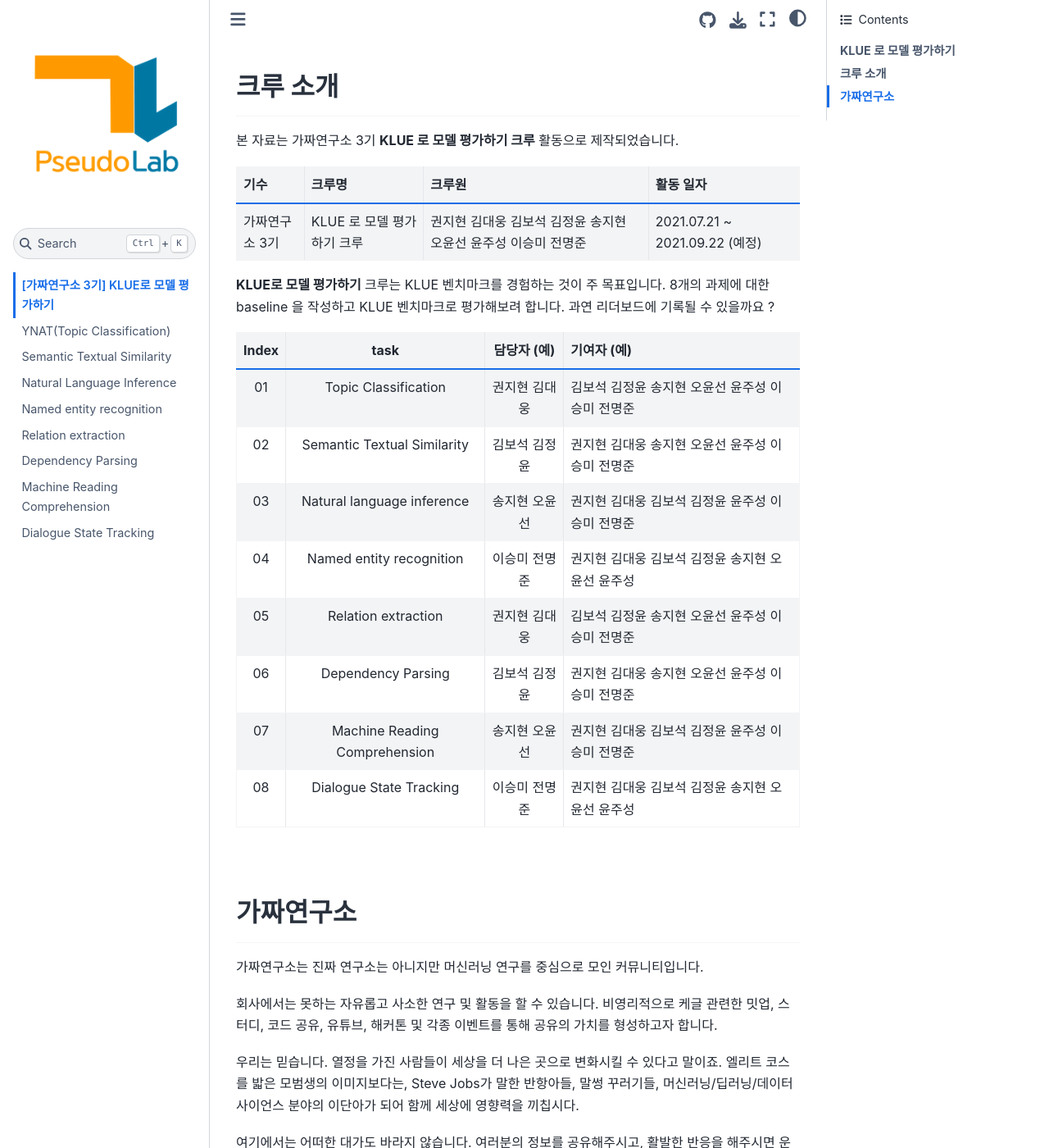
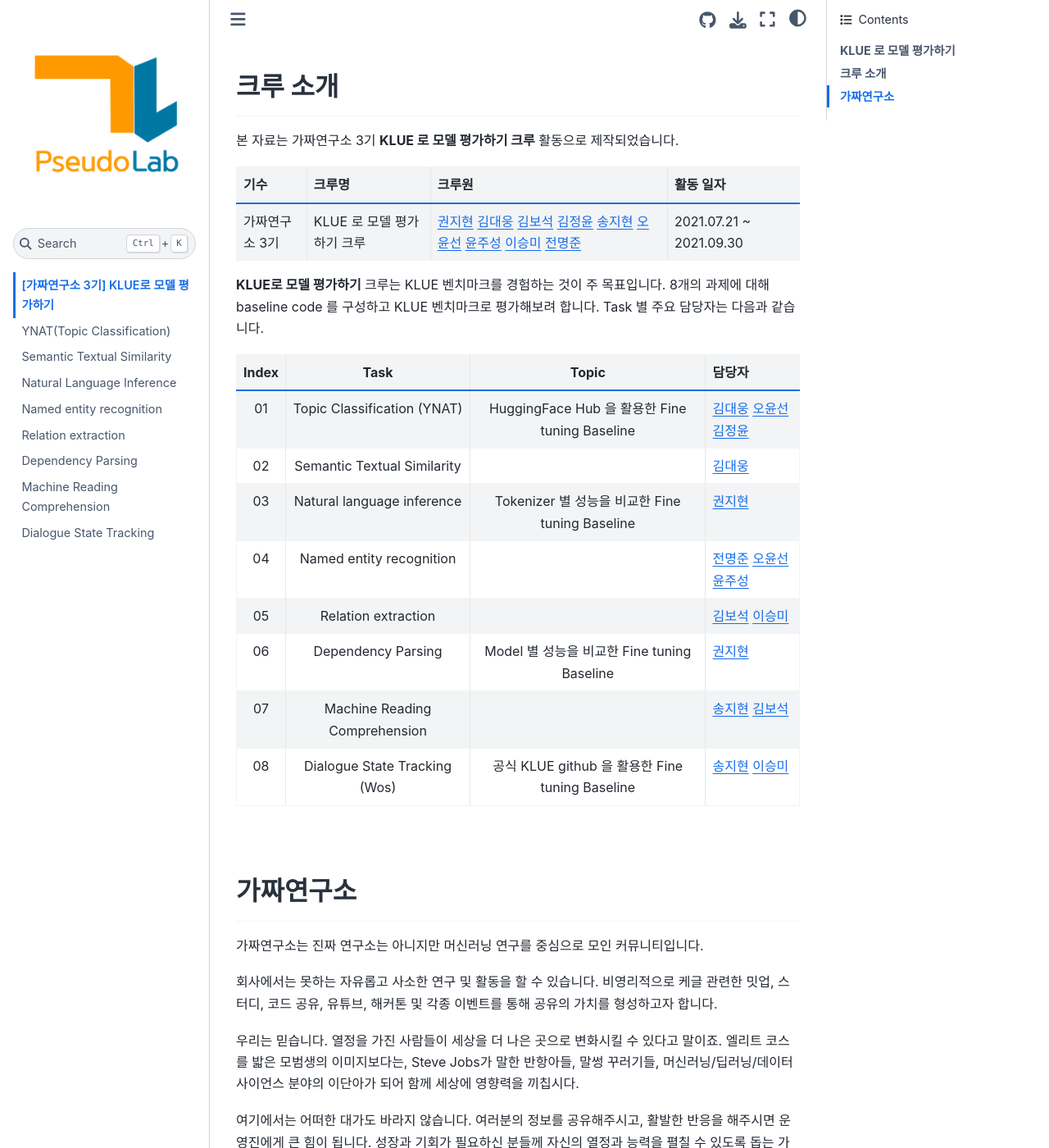
Before and after one commit to Pseudo-Lab/klue-baseline, a Jupyter Book: the page built from book/docs/index.md, in a window 1280 px wide and 1400 px high, scrolled down 427 px. Shown: the whole window at 82% size. Built offline with Jupyter Book 1.0.4 settings and Sphinx 7.4.7 and the Sphinx Book theme 1.1.4, drawn with Linux system fonts in a browser that asks for light colours.

Commit message:
update index

```diff
--- a/book/docs/index.md
+++ b/book/docs/index.md
@@ -20,22 +20,22 @@
 
 본 자료는 가짜연구소 3기 **KLUE 로 모델 평가하기 크루** 활동으로 제작되었습니다.
 
-| 기수           | 크루명                     | 크루원                                                       | 활동 일자                      |
-| -------------- | -------------------------- | ------------------------------------------------------------ | ------------------------------ |
-| 가짜연구소 3기 | KLUE 로 모델 평가하기 크루 | 권지현 김대웅 김보석 김정윤 송지현 오윤선 윤주성 이승미 전명준 | 2021.07.21 ~ 2021.09.22 (예정) |
+| 기수           | 크루명                     | 크루원                                                       | 활동 일자               |
+| -------------- | -------------------------- | ------------------------------------------------------------ | ----------------------- |
+| 가짜연구소 3기 | KLUE 로 모델 평가하기 크루 | [권지현](https://github.com/Jihyun22) [김대웅](https://github.com/KimDaeUng) [김보석](https://github.com/BOSOEK) [김정윤](https://github.com/skyepodium) [송지현](https://github.com/sang0179) [오윤선](https://github.com/Sunny-Michelle) [윤주성](https://github.com/eagle705) [이승미](https://github.com/krorina1013) [전명준](https://github.com/oncores) | 2021.07.21 ~ 2021.09.30 |
 
-**KLUE로 모델 평가하기** 크루는 KLUE 벤치마크를 경험하는 것이 주 목표입니다.  8개의 과제에 대한 baseline 을 작성하고 KLUE 벤치마크로 평가해보려 합니다.  과연 리더보드에 기록될 수 있을까요 ?
+**KLUE로 모델 평가하기** 크루는 KLUE 벤치마크를 경험하는 것이 주 목표입니다.  8개의 과제에 대해 baseline  code 를 구성하고 KLUE 벤치마크로 평가해보려 합니다.  Task 별 주요 담당자는 다음과 같습니다.
 
-| Index |             task              |  담당자 (예)  | 기여자 (예)                                      |
-| :---: | :---------------------------: | :-----------: | ------------------------------------------------ |
-|  01   |     Topic Classification      | 권지현 김대웅 | 김보석 김정윤 송지현 오윤선 윤주성 이승미 전명준 |
-|  02   |  Semantic Textual Similarity  | 김보석 김정윤 | 권지현 김대웅 송지현 오윤선 윤주성 이승미 전명준 |
-|  03   |  Natural language inference   | 송지현 오윤선 | 권지현 김대웅 김보석 김정윤 윤주성 이승미 전명준 |
-|  04   |   Named entity recognition    | 이승미 전명준 | 권지현 김대웅 김보석 김정윤 송지현 오윤선 윤주성 |
-|  05   |      Relation extraction      | 권지현 김대웅 | 김보석 김정윤 송지현 오윤선 윤주성 이승미 전명준 |
-|  06   |      Dependency Parsing       | 김보석 김정윤 | 권지현 김대웅 송지현 오윤선 윤주성 이승미 전명준 |
-|  07   | Machine Reading Comprehension | 송지현 오윤선 | 권지현 김대웅 김보석 김정윤 윤주성 이승미 전명준 |
-|  08   |    Dialogue State Tracking    | 이승미 전명준 | 권지현 김대웅 김보석 김정윤 송지현 오윤선 윤주성 |
+| Index |             Task              |                      Topic                      | 담당자                                                       |
+| :---: | :---------------------------: | :---------------------------------------------: | ------------------------------------------------------------ |
+|  01   |  Topic Classification (YNAT)  | HuggingFace Hub 을 활용한 Fine tuning Baseline  | [김대웅](https://github.com/KimDaeUng) [오윤선](https://github.com/Sunny-Michelle) [김정윤](https://github.com/skyepodium) |
+|  02   |  Semantic Textual Similarity  |                                                 | [김대웅](https://github.com/KimDaeUng)                       |
+|  03   |  Natural language inference   | Tokenizer 별 성능을 비교한 Fine tuning Baseline | [권지현](https://github.com/Jihyun22)                        |
+|  04   |   Named entity recognition    |                                                 | [전명준](https://github.com/oncores) [오윤선](https://github.com/Sunny-Michelle) [윤주성](https://github.com/eagle705) |
+|  05   |      Relation extraction      |                                                 | [김보석](https://github.com/BOSOEK) [이승미](https://github.com/krorina1013) |
+|  06   |      Dependency Parsing       |   Model 별 성능을 비교한 Fine tuning Baseline   | [권지현](https://github.com/Jihyun22)                        |
+|  07   | Machine Reading Comprehension |                                                 | [송지현](https://github.com/sang0179) [김보석](https://github.com/BOSOEK) |
+|  08   | Dialogue State Tracking (Wos) | 공식 KLUE github 을 활용한 Fine tuning Baseline | [송지현](https://github.com/sang0179) [이승미](https://github.com/krorina1013) |
 
 </br>
 
```
